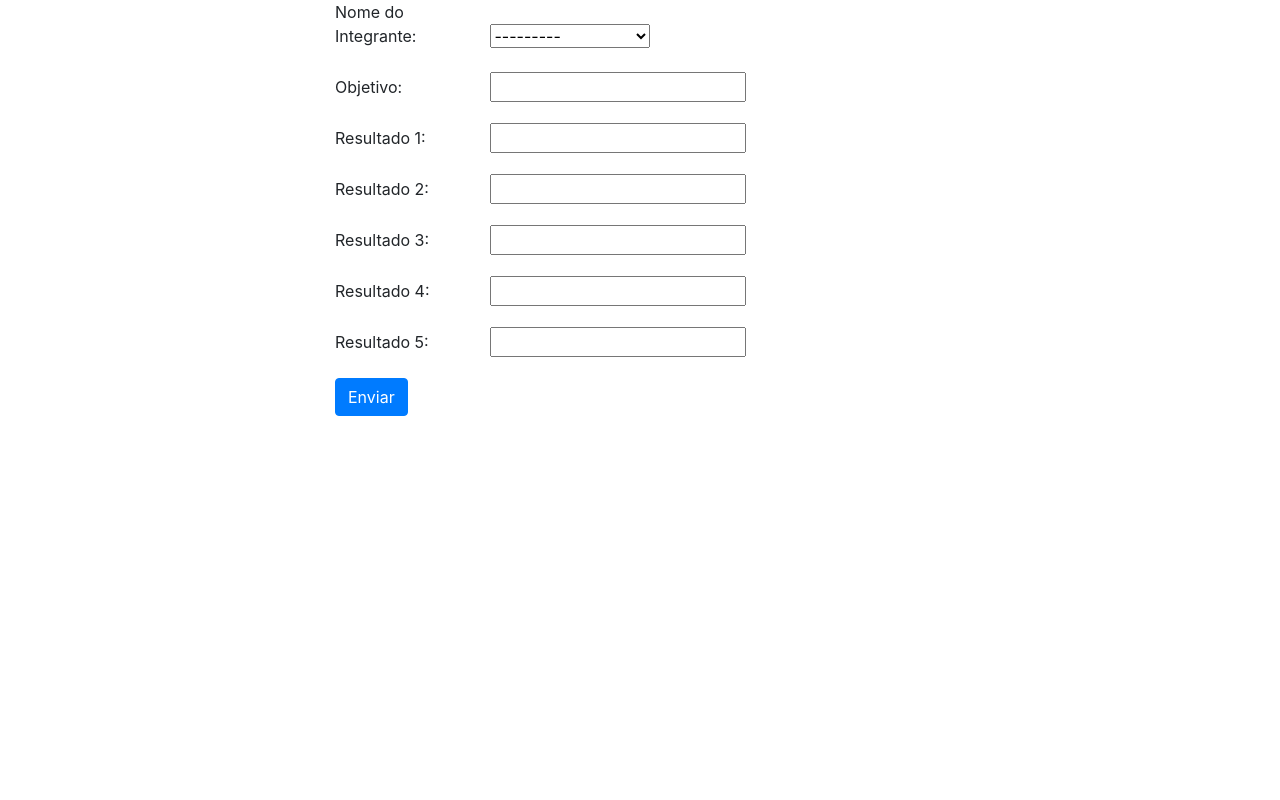
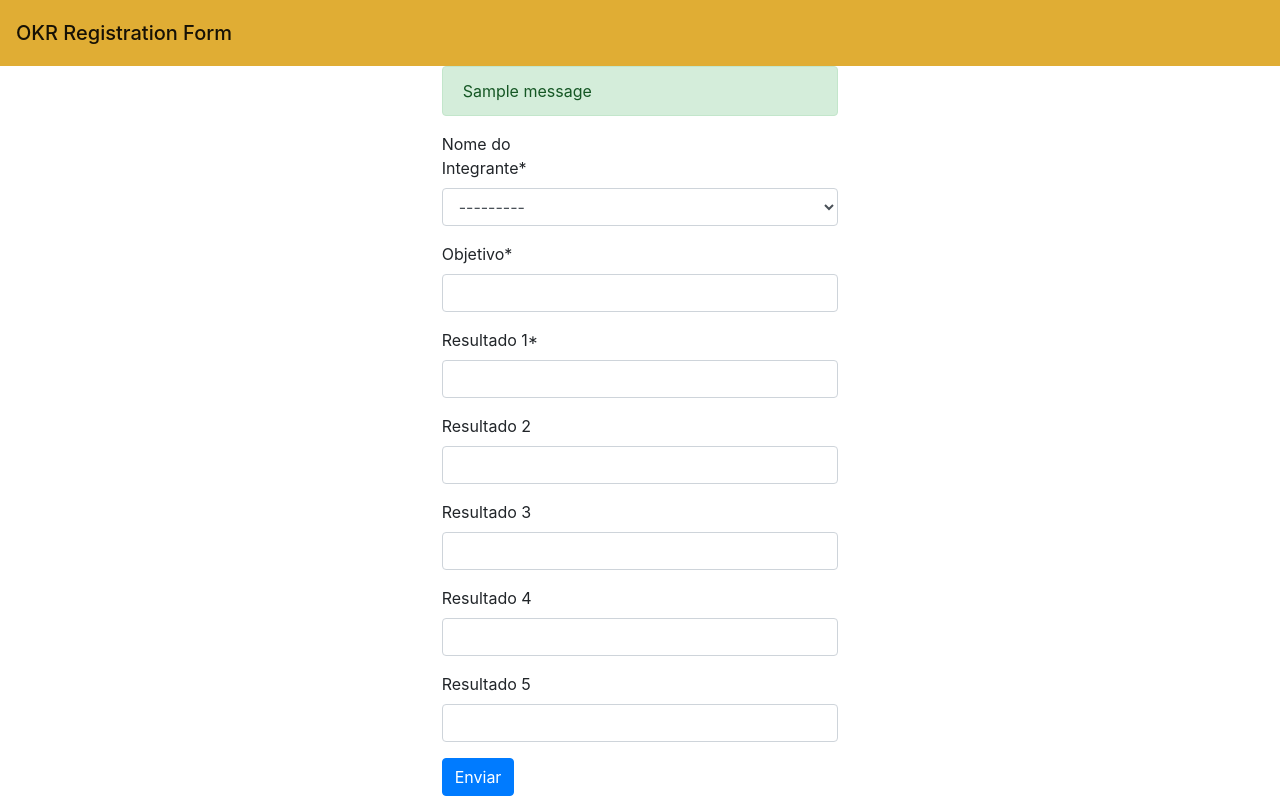
Before and after one commit to eduardorezaghi/django-okr-app, a Django app: page /register/ in a window 1280 px wide. Run offline with Django 3.2, Linux system fonts and the light colour scheme; tables that the repository leaves empty hold one stand-in row (values such as "Sample post"); one stand-in notice (Sample message) is shown; some libraries are stand-ins or nearby versions.

Commit message:
Add template inheritance
- Added a base.html base template and keep form.html as the dynamic (logic) HTML

```diff
--- /dev/null
+++ b/register/templates/base.html
@@ -0,0 +1,33 @@
+{% load static %}
+
+
+{% block head %}
+<!DOCTYPE html>
+<html lang="pt-br">
+  <head>
+    <!-- Required meta tags -->
+    <meta charset="utf-8">
+    <meta name="viewport" content="width=device-width, initial-scale=1, shrink-to-fit=no">
+
+    <!-- Bootstrap CSS -->
+    <link rel="stylesheet" href="https://stackpath.bootstrapcdn.com/bootstrap/4.3.1/css/bootstrap.min.css" integrity="sha384-ggOyR0iXCbMQv3Xipma34MD+dH/1fQ784/j6cY/iJTQUOhcWr7x9JvoRxT2MZw1T" crossorigin="anonymous">
+    <link rel="stylesheet" type="text/css" href="{% static 'register/style.css' %}">
+    <title>OKR Registration Form</title>
+  </head>
+{% endblock %}
+  <nav class="navbar navbar-light" style="background-color: #e0ad34;">
+    <a class="navbar-brand" href="#">
+      <span class="navbar-brand mb-0 h1">OKR Registration Form</span>
+    </a>
+  </nav>
+  <body>
+      {% block content %}
+      {% endblock %}
+
+    <!-- Optional JavaScript -->
+    <!-- jQuery first, then Popper.js, then Bootstrap JS -->
+    <script src="https://code.jquery.com/jquery-3.3.1.slim.min.js" integrity="sha384-q8i/X+965DzO0rT7abK41JStQIAqVgRVzpbzo5smXKp4YfRvH+8abtTE1Pi6jizo" crossorigin="anonymous"></script>
+    <script src="https://cdnjs.cloudflare.com/ajax/libs/popper.js/1.14.7/umd/popper.min.js" integrity="sha384-UO2eT0CpHqdSJQ6hJty5KVphtPhzWj9WO1clHTMGa3JDZwrnQq4sF86dIHNDz0W1" crossorigin="anonymous"></script>
+    <script src="https://stackpath.bootstrapcdn.com/bootstrap/4.3.1/js/bootstrap.min.js" integrity="sha384-JjSmVgyd0p3pXB1rRibZUAYoIIy6OrQ6VrjIEaFf/nJGzIxFDsf4x0xIM+B07jRM" crossorigin="anonymous"></script>
+  </body>
+</html>
--- a/register/templates/register/form.html
+++ b/register/templates/register/form.html
@@ -1,33 +1,21 @@
-{% load static %}
+{% extends "base.html" %}
+{% load crispy_forms_tags %}
 
-<!doctype html>
-<html lang="en">
-  <head>
-    <!-- Required meta tags -->
-    <meta charset="utf-8">
-    <meta name="viewport" content="width=device-width, initial-scale=1, shrink-to-fit=no">
-
-    <!-- Bootstrap CSS -->
-    <link rel="stylesheet" href="https://stackpath.bootstrapcdn.com/bootstrap/4.3.1/css/bootstrap.min.css" integrity="sha384-ggOyR0iXCbMQv3Xipma34MD+dH/1fQ784/j6cY/iJTQUOhcWr7x9JvoRxT2MZw1T" crossorigin="anonymous">
-    <link rel="stylesheet" type="text/css" href="{% static 'register/style.css' %}">
-    <title>OKR Registration Form</title>
-  </head>
-  <body>
+{% block content %}
 <div class="form">
-        <form action="" method="post" class="col-md-6">
+  <form action="" method="post" class="col-md-4">
+      {% if messages %}
+        {% for message in messages %}
+          <div class='alert alert-{{ message.tags }}'>
+            {{ message }}
+          </div>
+        {% endfor %}
+      {% endif %}
       {% csrf_token %}
       <div id="lbl-fields" class="form-group">
-                {{ form.as_p }}
+          {{ form|crispy }}
       </div>
       <input type="submit" class="btn btn-primary" value="Enviar">
   </form>
 </div>
-
-
-    <!-- Optional JavaScript -->
-    <!-- jQuery first, then Popper.js, then Bootstrap JS -->
-    <script src="https://code.jquery.com/jquery-3.3.1.slim.min.js" integrity="sha384-q8i/X+965DzO0rT7abK41JStQIAqVgRVzpbzo5smXKp4YfRvH+8abtTE1Pi6jizo" crossorigin="anonymous"></script>
-    <script src="https://cdnjs.cloudflare.com/ajax/libs/popper.js/1.14.7/umd/popper.min.js" integrity="sha384-UO2eT0CpHqdSJQ6hJty5KVphtPhzWj9WO1clHTMGa3JDZwrnQq4sF86dIHNDz0W1" crossorigin="anonymous"></script>
-    <script src="https://stackpath.bootstrapcdn.com/bootstrap/4.3.1/js/bootstrap.min.js" integrity="sha384-JjSmVgyd0p3pXB1rRibZUAYoIIy6OrQ6VrjIEaFf/nJGzIxFDsf4x0xIM+B07jRM" crossorigin="anonymous"></script>
-  </body>
-</html>
+{% endblock %}
```
Lines whose indentation alone changed are shown as unchanged.
